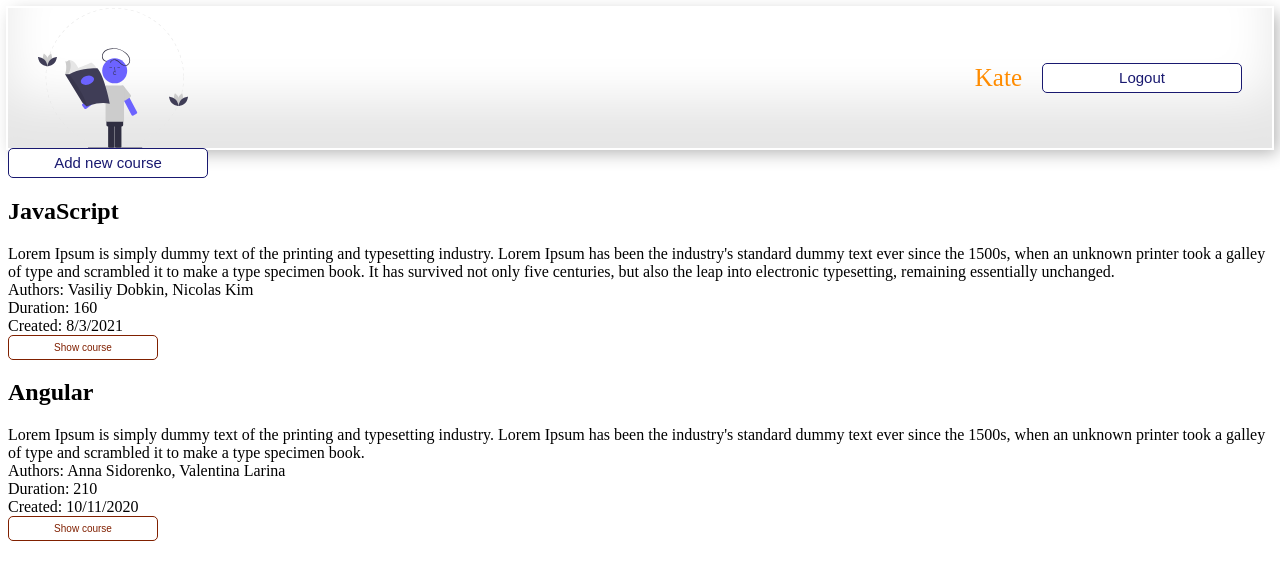
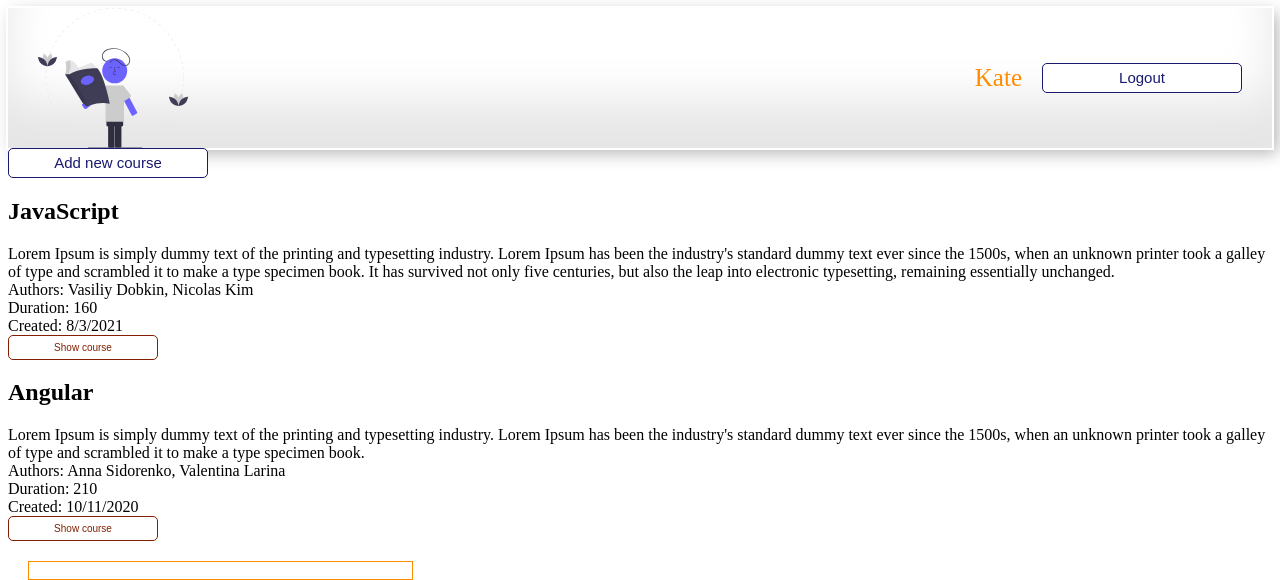
Before and after one commit to KaterynaMagur/courses-app-epam-magur, a React (Create React App) app: page / in a window 1280 px wide. Shown: the top 580 px of the page. Built offline with nearby package versions, Linux system fonts and the light colour scheme.

Commit message:
created input

```diff
--- a/src/App.jsx
+++ b/src/App.jsx
@@ -1,10 +1,12 @@
 import { Header } from './components/Header/Header';
 import { Courses } from './components/Courses/Courses';
+import { Input } from './common/Input/Input';
 const App = () => {
 	return (
 		<div>
 			<Header />
 			<Courses />
+			<Input />
 		</div>
 	);
 };
--- a/src/common/Input/Input.jsx
+++ b/src/common/Input/Input.jsx
@@ -0,0 +1,23 @@
+import styles from './Input.module.scss';
+import { useMemo } from 'react';
+
+const getId = (name = 'no-name') => {
+	const id = Math.floor(Math.random() * Math.floor(Math.random() * Date.now()));
+	return `${name}_${id}`;
+};
+
+export const Input = ({ name, labelText, placeholderText, onChange }) => {
+	const id = useMemo(() => getId(name), [name]);
+	return (
+		<div>
+			<label htmlFor={id}>{labelText}</label>
+			<input
+				id={id}
+				name={name}
+				className={styles.input}
+				placeholder={placeholderText}
+				onChange={onChange}
+			/>
+		</div>
+	);
+};
--- /dev/null
+++ b/src/common/Input/Input.module.scss
@@ -0,0 +1,8 @@
+@import "src/styles/base";
+
+.input {
+  width: 30%;
+  border: 1px solid $primary;
+  margin: 20px;
+  box-shadow: lightgrey;
+}
```
Also changed, not shown: src/common/Input/Input.module.sass (deleted).
